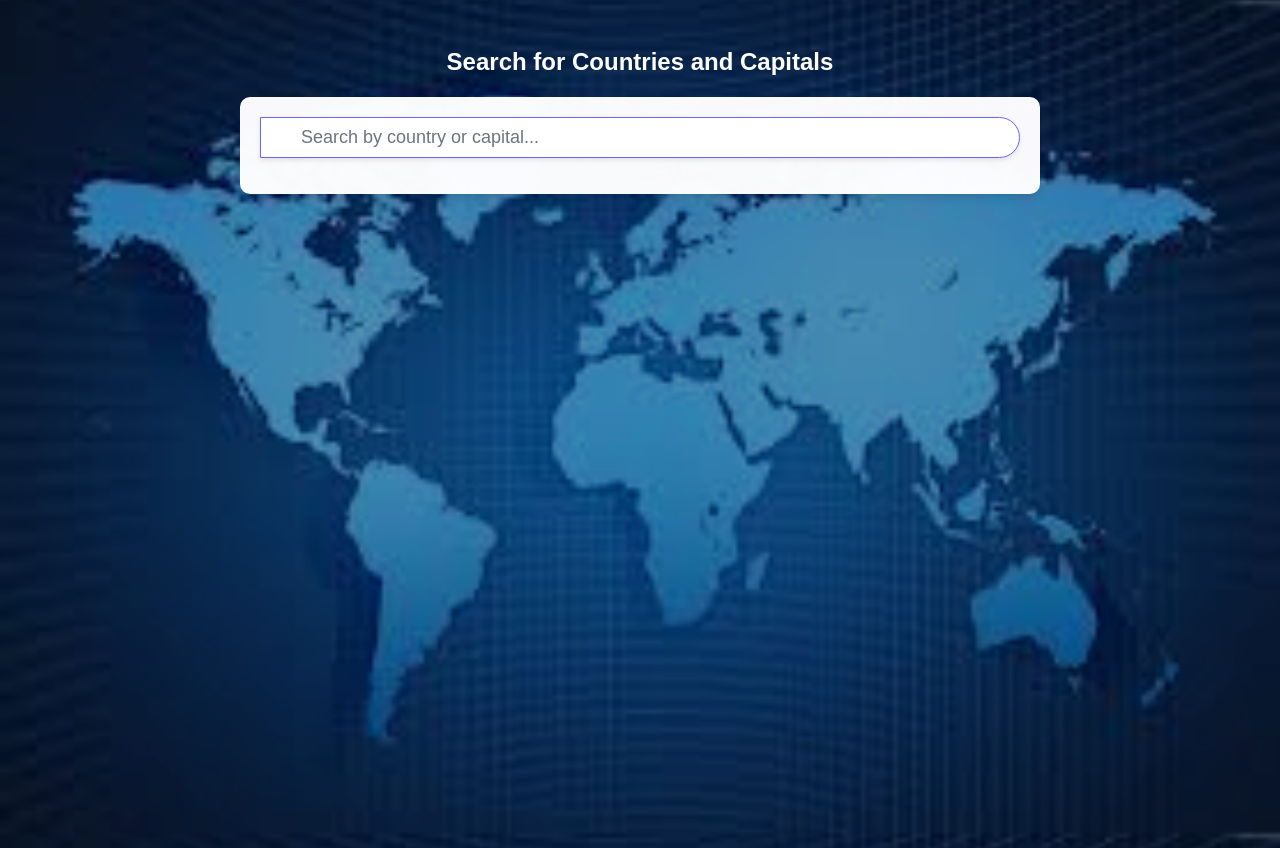
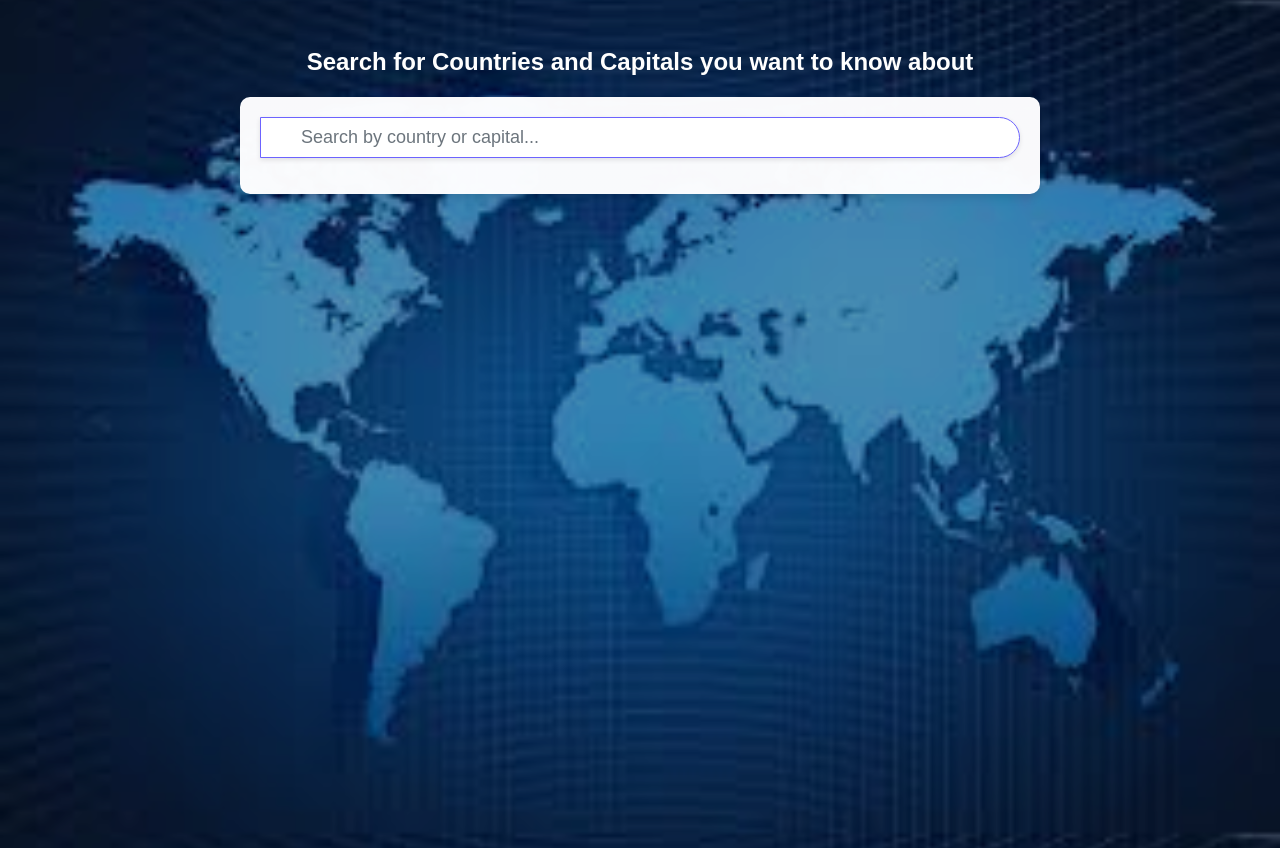
Before and after one commit to SrinehaMukku/Fast_Finder, a React (Create React App) app: page / in a window 1280 px wide. Built offline with nearby package versions, Linux system fonts and the light colour scheme.

Commit message:
modified

```diff
--- a/src/App.js
+++ b/src/App.js
@@ -47,7 +47,7 @@ function App() {
   return (
     <div className="container mt-5">
       <h2 className="search-header">
-        Search for Countries and Capitals
+        Search for Countries and Capitals you want to know about
       </h2>
       <div className="search-container">
         <div className="input-group mb-3">
```
